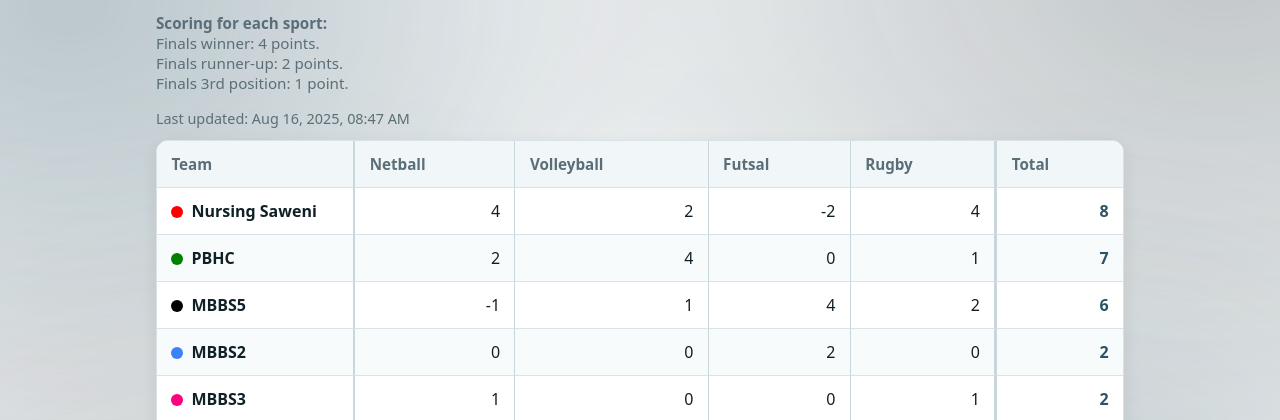
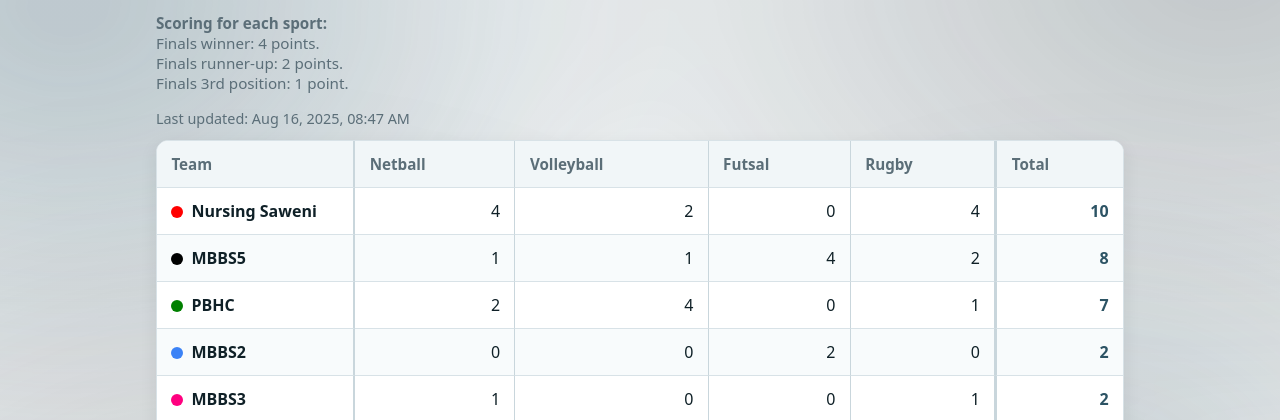
Before and after one commit to abdupix/UPSMsportsDay, a plain HTML site: page index.html in a window 1280 px wide. Shown: the part 98-518 px from the top of the page. Drawn offline with Linux system fonts and the light colour scheme; a web font is replaced by a local one.

Commit message:
Update index.html

```diff
--- a/index.html
+++ b/index.html
@@ -64,7 +64,7 @@
                     </tr>
                     <tr data-team="Black">
                         <th scope="row" class="team">MBBS5</th>
-                        <td class="score" data-label="Netball">-1</td>
+                        <td class="score" data-label="Netball">1</td>
                         <td class="score" data-label="Volleyball">1</td>
                         <td class="score" data-label="Futsal">4</td>
                         <td class="score" data-label="Rugby">2</td>
@@ -82,7 +82,7 @@
                         <th scope="row" class="team">Nursing Saweni</th>
                         <td class="score" data-label="Netball">4</td>
                         <td class="score" data-label="Volleyball">2</td>
-                        <td class="score" data-label="Futsal">-2</td>
+                        <td class="score" data-label="Futsal">0</td>
                         <td class="score" data-label="Rugby">4</td>
                         <td class="total" data-label="Total" aria-label="Total for Nursing">0</td>
                     </tr>
```
